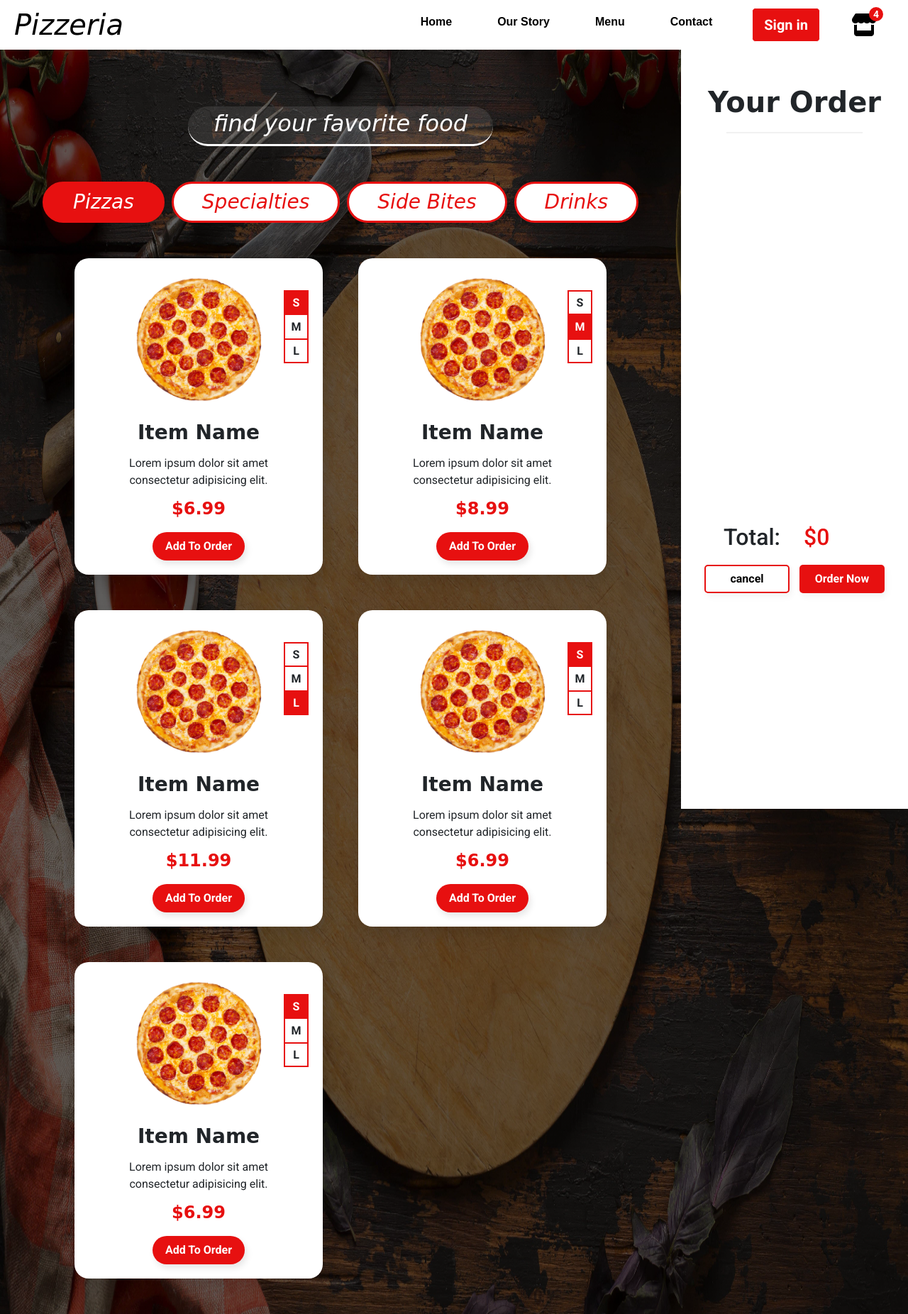
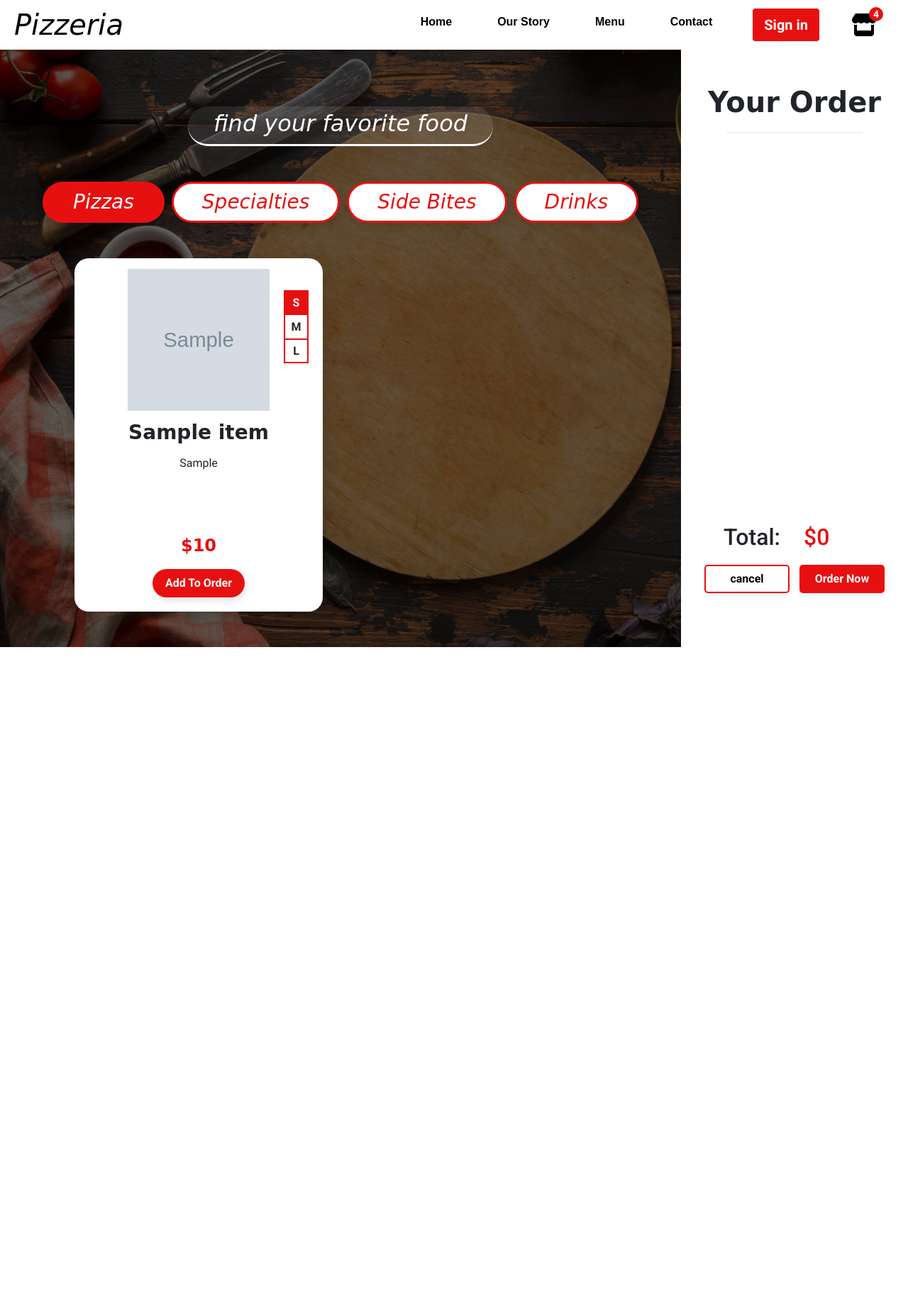
Before and after one commit to JeffreyJoumjian/web-project, a PHP site: page /html/menu.html in a window 1280 px wide. Shown: the whole page at 71% size. After the commit the page ends 912 px from the top, so only its background shows below. Run offline with PHP 8.4, Linux system fonts and the light colour scheme; tables that the repository leaves empty hold one stand-in row (values such as "Sample post"); grey boxes marked "Sample" are stand-in pictures; some libraries are stand-ins or nearby versions; some web fonts are replaced.

Commit message:
added menu items to database menu now retrives items from database

```diff
--- a/css/admin.css
+++ b/css/admin.css
@@ -198,6 +198,6 @@ select:focus {
   height: 200px;
 }
 
-#users .btn {
+tbody .btn {
   width: 75px;
 }
--- a/css/checkout.css
+++ b/css/checkout.css
@@ -271,6 +271,7 @@ nav {
 .order-total {
   padding-left: 60px;
   padding-right: 50px;
+  margin-bottom: 40px;
 }
 
 .order-total h2 {
@@ -359,7 +360,7 @@ input {
   border: none;
   border-bottom: 2px solid var(--secondary-grey-dark);
   transition: all 0.4s;
-  font-size: 1.5rem;
+  font-size: 1.1rem;
   z-index: 2;
   line-height: 32px;
 }
@@ -367,7 +368,7 @@ input {
 label {
   font-weight: 400;
   color: var(--secondary-grey-dark) !important;
-  font-size: 1.5rem;
+  font-size: 1.1rem;
   position: absolute;
   top: 50%;
   transform: translateY(-50%);
--- a/css/menu.css
+++ b/css/menu.css
@@ -276,6 +276,8 @@ nav {
 .menu-item .item-desc {
   margin-bottom: 10px;
   width: 80%;
+  overflow-y: scroll;
+  height: 100px;
 }
 
 .menu-item .item-price {
@@ -534,7 +536,7 @@ nav {
 
 .order-total-price {
   color: var(--primary-red);
-  margin-left: 145px;
+  margin-left: 100px;
 }
 
 .order-btns button {
--- a/html/menu.html
+++ b/html/menu.html
@@ -79,115 +79,6 @@
 				<div class="row menu-row">
 
 					<div class="menu-items mx-auto">
-						<!-- component -->
-						<div class="menu-item">
-							<div class="item-size">
-								<div class="size active size-s">
-									<p>S</p>
-								</div>
-								<div class="size size-m">
-									<p>M</p>
-								</div>
-								<div class="size size-l">
-									<p>L</p>
-								</div>
-							</div>
-							<img class="item-img" src="../img/pizza/pizza-12.png" width="200" height="200" alt="pepperoni pizza" />
-							<p class="item-name mx-auto">Item Name</p>
-							<p class="item-desc mx-auto">
-								Lorem ipsum dolor sit amet consectetur adipisicing elit.
-							</p>
-							<p class="item-price">$6.99</p>
-							<button class="item-btn-add">Add To Order</button>
-						</div>
-
-						<!-- component -->
-						<div class="menu-item">
-							<div class="item-size">
-								<div class="size">
-									<p>S</p>
-								</div>
-								<div class="size active">
-									<p>M</p>
-								</div>
-								<div class="size">
-									<p>L</p>
-								</div>
-							</div>
-							<img class="item-img" src="../img/pizza/pizza-12.png" width="200" height="200" alt="pepperoni pizza" />
-							<p class="item-name mx-auto">Item Name</p>
-							<p class="item-desc mx-auto">
-								Lorem ipsum dolor sit amet consectetur adipisicing elit.
-							</p>
-							<p class="item-price">$8.99</p>
-							<button class="item-btn-add">Add To Order</button>
-						</div>
-
-						<!-- component -->
-						<div class="menu-item">
-							<div class="item-size">
-								<div class="size ">
-									<p>S</p>
-								</div>
-								<div class="size">
-									<p>M</p>
-								</div>
-								<div class="size active">
-									<p>L</p>
-								</div>
-							</div>
-							<img class="item-img" src="../img/pizza/pizza-12.png" width="200" height="200" alt="pepperoni pizza" />
-							<p class="item-name mx-auto">Item Name</p>
-							<p class="item-desc mx-auto">
-								Lorem ipsum dolor sit amet consectetur adipisicing elit.
-							</p>
-							<p class="item-price">$11.99</p>
-							<button class="item-btn-add">Add To Order</button>
-						</div>
-
-						<!-- component -->
-						<div class="menu-item">
-							<div class="item-size">
-								<div class="size active">
-									<p>S</p>
-								</div>
-								<div class="size">
-									<p>M</p>
-								</div>
-								<div class="size">
-									<p>L</p>
-								</div>
-							</div>
-							<img class="item-img" src="../img/pizza/pizza-12.png" width="200" height="200" alt="pepperoni pizza" />
-							<p class="item-name mx-auto">Item Name</p>
-							<p class="item-desc mx-auto">
-								Lorem ipsum dolor sit amet consectetur adipisicing elit.
-							</p>
-							<p class="item-price">$6.99</p>
-							<button class="item-btn-add">Add To Order</button>
-						</div>
-
-						<!-- component -->
-						<div class="menu-item">
-							<div class="item-size">
-								<div class="size active">
-									<p>S</p>
-								</div>
-								<div class="size">
-									<p>M</p>
-								</div>
-								<div class="size">
-									<p>L</p>
-								</div>
-							</div>
-							<img class="item-img" src="../img/pizza/pizza-12.png" width="200" height="200" alt="pepperoni pizza" />
-							<p class="item-name mx-auto">Item Name</p>
-							<p class="item-desc mx-auto">
-								Lorem ipsum dolor sit amet consectetur adipisicing elit.
-							</p>
-							<p class="item-price">$6.99</p>
-							<button class="item-btn-add">Add To Order</button>
-						</div>
 
 					</div>
 
--- a/js/menu.js
+++ b/js/menu.js
@@ -1,46 +1,74 @@
 import * as orderFunctions from './orderFunctions.js';
 
-const PRICE = 6.99;
 const MED = 1.25;
 const LARGE = 1.5;
 
-const pizzas = [...document.querySelectorAll('.menu-item')];
-const orderItems = document.querySelector('.order-items');
+const menu = document.querySelector('.menu-items');
 
 setUpPage();
 
-function setUpPage() {
+async function setUpPage() {
 
 	orderFunctions.loadItemsFromStorage();
 
-	setUpSizeListeners();
-	setUpAddListeners();
+	const menuItems = await getItemsFromServer();
+	if (menuItems)
+		menuItems.forEach(item => createMenuItem(item));
+
 	setUpOrderButtonListeners();
 }
 
-function setUpSizeListeners() {
-	pizzas.forEach(pizza => {
-		const itemSize = pizza.querySelector('.item-size');
+function addMenuItemListeners(item) {
+	const itemSize = item.querySelector('.item-size');
 	const itemSizes = [...itemSize.querySelectorAll('.size')];
+	const btnAdd = item.querySelector('.item-btn-add');
 
 	itemSize.addEventListener('click', (e) => {
 		if (e.target.classList.contains('size')) {
 			itemSizes.forEach(size => size.classList.remove('active'));
 			e.target.classList.add('active');
-				changeMenuItemPrice(pizza, e.target);
+			changeMenuItemPrice(item, e.target);
 		}
 	});
+
+	btnAdd.addEventListener('click', () => {
+		orderFunctions.addToOrder(item, false);
 	});
 }
 
-function setUpAddListeners() {
-	pizzas.forEach(pizza => {
-		const btnAdd = pizza.querySelector('.item-btn-add');
+function createMenuItem(pizzaItem) {
+	const { _id, name, price, ingredients, imgSrc } = pizzaItem;
 
-		btnAdd.addEventListener('click', () => {
-			orderFunctions.addToOrder(pizza, false);
-		});
-	})
+	const itemHTML = `
+						<div class="menu-item" data-id=${_id}>
+							<div class="item-size">
+								<div class="size active size-s">
+									<p>S</p>
+								</div>
+								<div class="size size-m">
+									<p>M</p>
+								</div>
+								<div class="size size-l">
+									<p>L</p>
+								</div>
+							</div>
+							<img class="item-img" src="${imgSrc}" width="200" height="200" alt="pepperoni pizza" />
+							<p class="item-name mx-auto">${name}</p>
+							<p class="item-desc mx-auto">
+								${ingredients}
+							</p>
+							<p class="item-price" data-price=${price}>$${price}</p>
+							<button class="item-btn-add">Add To Order</button>
+						</div>
+	`.trim();
+
+	let newItemElement = document.createElement('template');
+	newItemElement.innerHTML = itemHTML;
+	newItemElement = newItemElement.content.firstChild;
+
+	addMenuItemListeners(newItemElement);
+	menu.appendChild(newItemElement);
+
 }
 
 function setUpOrderButtonListeners() {
@@ -60,16 +88,17 @@ function setUpOrderButtonListeners() {
 
 function changeMenuItemPrice(pizza, size) {
 	const price = pizza.querySelector('.item-price');
+	const dataPrice = parseFloat(price.getAttribute('data-price'));
 	const chosenSize = size.querySelector('p').innerText.trim();
 
 	let newPrice;
 
 	if (chosenSize === 'S')
-		newPrice = PRICE;
+		newPrice = dataPrice;
 	if (chosenSize === 'M')
-		newPrice = PRICE * MED;
+		newPrice = dataPrice * MED;
 	if (chosenSize === 'L')
-		newPrice = PRICE * LARGE;
+		newPrice = dataPrice * LARGE;
 
 	price.innerText = `$${parseFloat(newPrice).toFixed(2)}`
 
@@ -78,9 +107,14 @@ function changeMenuItemPrice(pizza, size) {
 
 function clearOrderItems() {
 	const orderItems = document.querySelectorAll('.order-item');
-
 	orderItems.forEach(item => item.remove());
-	saveItemsInStorage();
-	updateTotalPrice();
+	orderFunctions.saveItemsInStorage();
+	orderFunctions.updateTotalPrice();
 
 }
+
+async function getItemsFromServer() {
+	const res = await fetch('../php/pizzas.php');
+	const data = await res.json();
+	return data;
+}
--- a/js/orderFunctions.js
+++ b/js/orderFunctions.js
@@ -52,21 +52,19 @@ export function changeOrderItemPrice(e, operation) {
 }
 
 // TODO increment duplicate items instead of adding them seperately
-// TODO change image based on selected pizza
 export function addToOrder(pizza, localStorage) {
 	const orderItems = document.querySelector('.order-items');
 
-	let name, price, size, count = 1;
+	let name, price, size, imgSrc, count = 1;
 	if (localStorage) {
-		name = pizza.name;
-		price = pizza.price;
+		({ name, price, count, imgSrc } = pizza);
 		size = "";
-		count = pizza.count;
 	}
 	else {
 		name = pizza.querySelector('.item-name').innerText
 		price = pizza.querySelector('.item-price').innerText.replace('$', '');
 		size = pizza.querySelector('.size.active').innerText;
+		imgSrc = pizza.querySelector('.item-img').src;
 	}
 
 	const newPizzaElement = document.createElement('li');
@@ -74,13 +72,13 @@ export function addToOrder(pizza, localStorage) {
 
 	const newItem = `
 				<div class="item-img">
-							<img src="../img/pizza/pizza-12.png" width="100px" height="100px" alt="">
+							<img src="${imgSrc}" width="100px" height="100px" alt="">
 						</div>
 
 						<div class="item-desc">
 							<div class="item-head">
 								<p class="item-name">${name} ${size}</p>
-								<p class="item-price" data-price="6.99">$${price}</p>
+								<p class="item-price" data-price="${price}">$${price}</p>
 							</div>
 
 							<div class="item-count-btns">
@@ -136,7 +134,8 @@ export function saveItemsInStorage() {
 		const item = {
 			name: orderItem.querySelector('.item-name').innerText,
 			price: orderItem.querySelector('.item-price').innerText.replace('$', ''),
-			count: orderItem.querySelector('.item-count').innerText
+			count: orderItem.querySelector('.item-count').innerText,
+			imgSrc: orderItem.querySelector('.item-img img').src
 		}
 
 		items.push(item);
--- a/php/database.php
+++ b/php/database.php
@@ -1,6 +1,6 @@
 
 <?php
-$db_host = '127.0.0.1';
+$db_host = 'localhost';
 $db_name = 'web-project';
 $db_user = 'root';
 $db_password = 'root';
```
Also changed, not shown: html/checkout.html (+6 -35 lines). Lines whose indentation alone changed are shown as unchanged.
